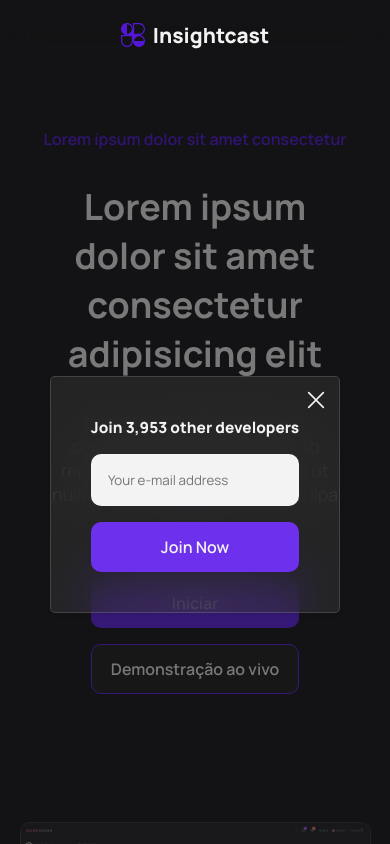
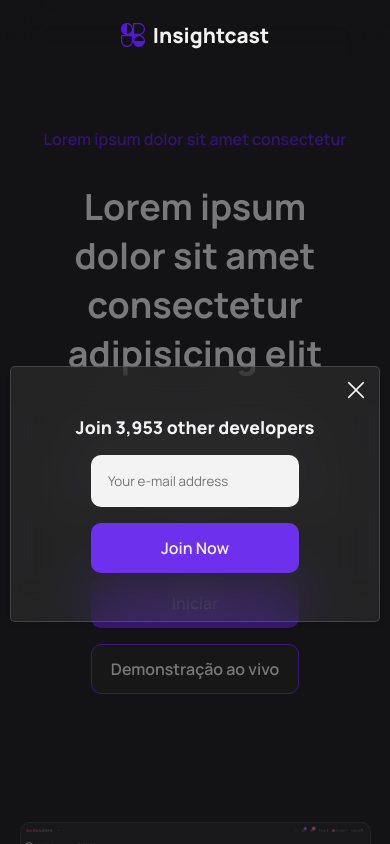
Before and after one commit to jonathafernandes/insight-cast, a React (Vite) app: page / in a window 390 px wide. Both pictures are taken after a click on the button "Iniciar". Shown: the top 844 px of the page. Built offline with nearby package versions, Linux system fonts and the light colour scheme.

Commit message:
settings responsive

```diff
--- a/src/components/sass/Hero.module.sass
+++ b/src/components/sass/Hero.module.sass
@@ -42,9 +42,10 @@
 
     .modal
         @include mixins.flex-container
+        justify-content: space-evenly
         gap: 5rem
         @include mixins.tablet
-            gap: 0
+            display: initial
 
         .modalCloseBtn
             background: none
@@ -88,7 +89,7 @@
             gap: 1rem
 
             label
-                font-size: 0.96rem
+                font-size: 1.1rem
                 color: variables.$primary-text-color
                 font-weight: 900
 
--- a/src/components/sass/Modal.module.sass
+++ b/src/components/sass/Modal.module.sass
@@ -9,17 +9,14 @@
     width: 100%
     height: 100%
     background-color: rgba(0, 0, 0, 0.5)
-    display: flex
-    justify-content: center
-    align-items: center
+    @include mixins.flex-container
 
     .modal
-        padding: 3rem 4rem
-        max-width: 80%
-        @include mixins.laptop
-            padding: 2rem
-        @include mixins.laptop
-            padding: 1.5rem
+        padding: 2rem 0
+        width: 85%
+        max-width: 800px
+        @include mixins.tablet
+            width: 95%
 
         background-color: variables.$primary-bg-color
         backdrop-filter: blur(24px)
```
